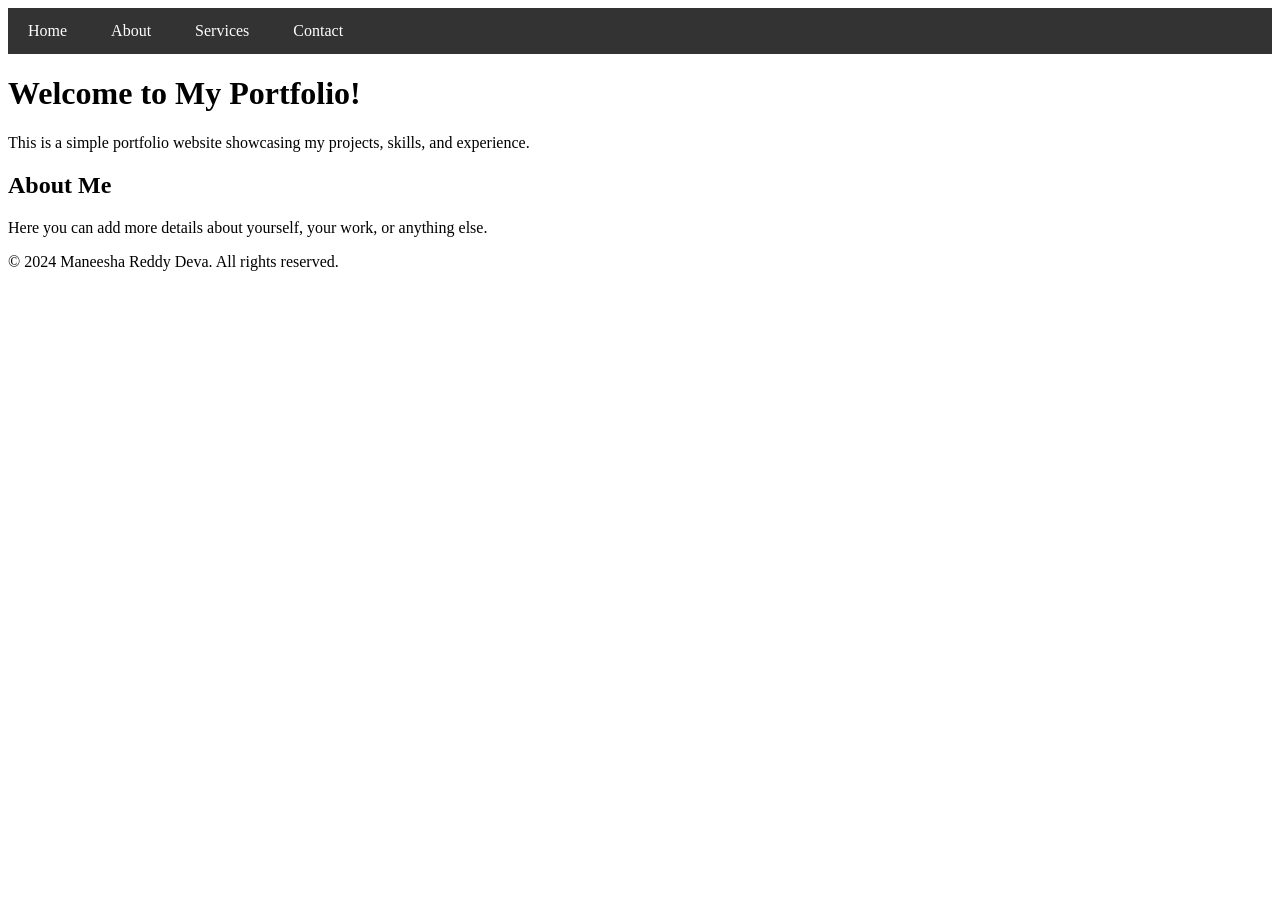
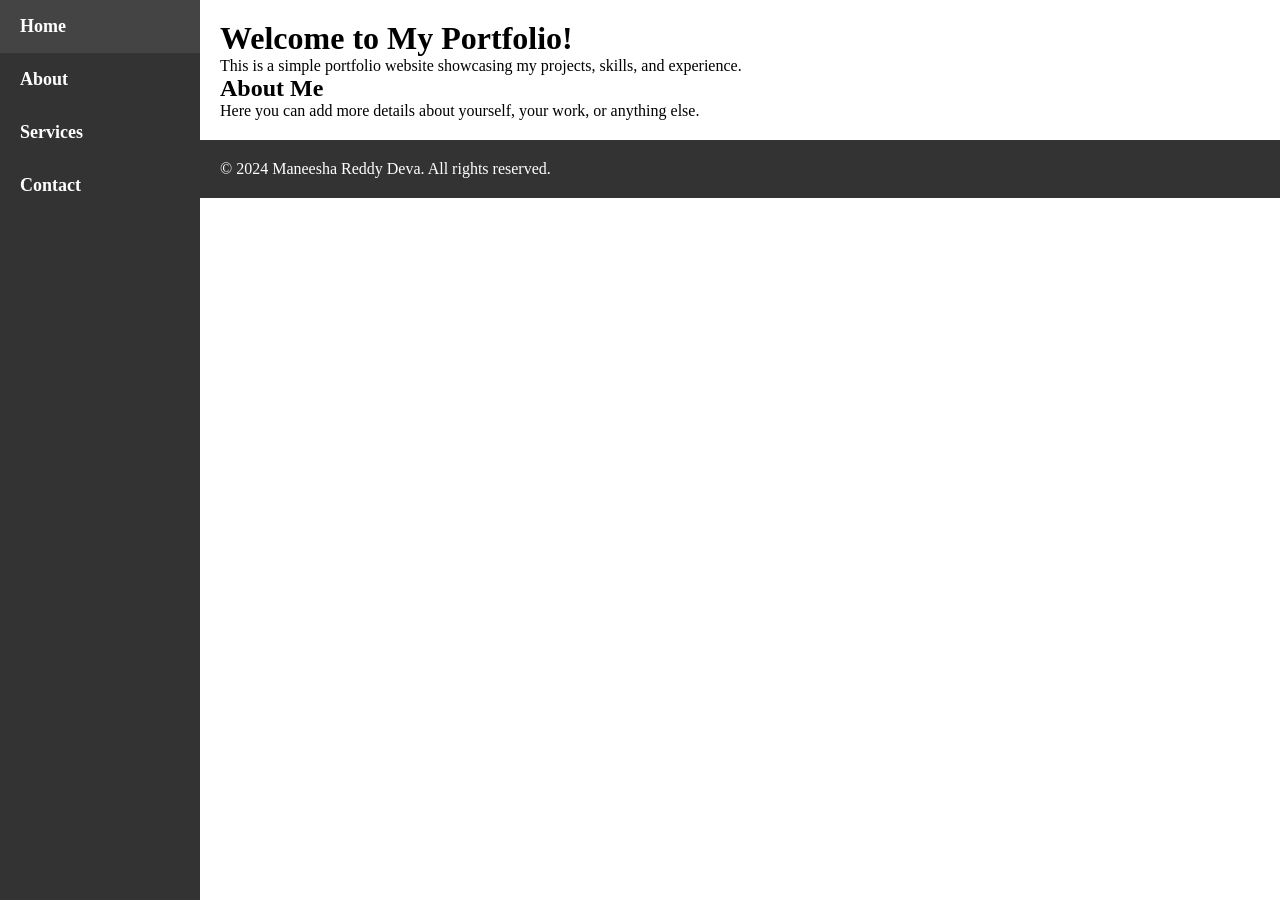
Before and after one commit to Manny-ship/example.github.io, a Jekyll site: the page built from index.md, in a window 1280 px wide. Built offline with Jekyll 4.4.1, drawn with Linux system fonts in a browser that asks for light colours.

Commit message:
Update style.css

```diff
--- a/assets/css/style.css
+++ b/assets/css/style.css
@@ -1,21 +1,36 @@
+/* Reset some default styles */
+* {
+  margin: 0;
+  padding: 0;
+  box-sizing: border-box;
+}
+
 /* Style the navigation bar */
+nav {
+  background-color: #333;
+  width: 200px;  /* Width of the navbar */
+  height: 100vh; /* Full viewport height */
+  position: fixed; /* Fix it to the left side */
+}
+
 nav ul {
   list-style-type: none;
   padding: 0;
   margin: 0;
-  overflow: hidden;
-  background-color: #333;
+  height: 100%; /* Full height for the navigation bar */
+  display: flex;
+  flex-direction: column; /* Stack the items vertically */
 }
 
 nav ul li {
-  display: inline-block;
+  display: block;
 }
 
 nav ul li a, .dropdown .dropbtn {
   display: block;
   color: white;
-  text-align: center;
-  padding: 14px 20px;
+  text-align: left;
+  padding: 16px 20px; /* Adjust padding for the links */
   text-decoration: none;
 }
 
@@ -26,7 +41,6 @@ nav ul li a:hover, .dropdown:hover .dropbtn {
 /* Dropdown container (hidden by default) */
 .dropdown {
   position: relative;
-  display: inline-block;
 }
 
 /* Dropdown content (hidden by default) */
@@ -55,3 +69,38 @@ nav ul li a:hover, .dropdown:hover .dropbtn {
 .dropdown:hover .dropdown-content {
   display: block;
 }
+
+/* Main content area */
+main {
+  margin-left: 200px; /* Offset the main content to the right of the navbar */
+  padding: 20px;
+}
+
+footer {
+  margin-left: 200px; /* Keep the footer aligned with the content */
+  padding: 20px;
+  background-color: #333;
+  color: white;
+}
+/* Styling for navbar links */
+nav ul li a {
+  font-size: 18px; /* Slightly larger text for links */
+  font-weight: bold;
+  transition: background-color 0.3s ease;
+}
+
+/* Add a hover effect on the navbar links */
+nav ul li a:hover {
+  background-color: #444;
+}
+
+/* Styling for the dropdown menu */
+.dropdown-content a {
+  padding: 12px 16px;
+  font-size: 16px;
+}
+
+/* Add a smooth transition for the dropdown */
+.dropdown-content {
+  transition: all 0.3s ease;
+}
```
